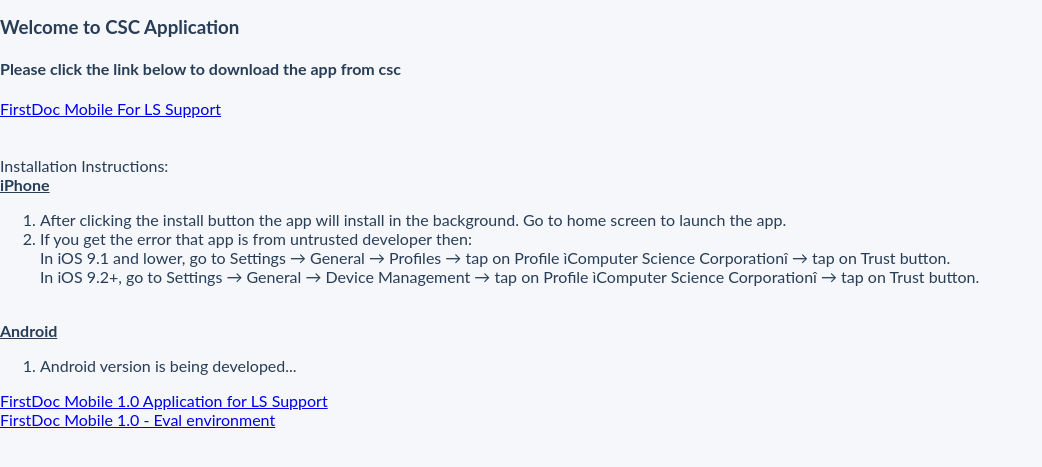
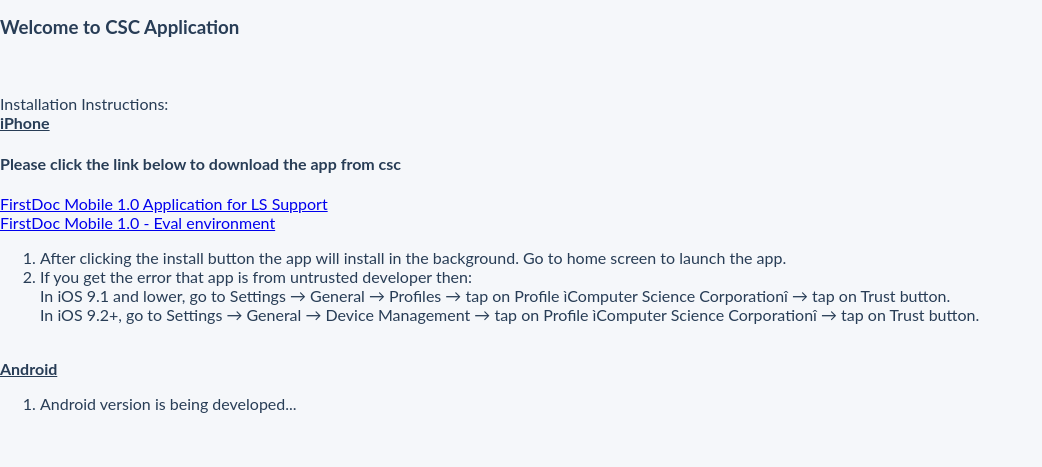
Before and after one commit to lssupport/lssupport, a website: page views/index.html in a window 1280 px wide. Shown: the part 39-506 px from the top of the page, without its empty margins (0-1042 px from the left). Drawn offline with Linux system fonts and the light colour scheme.

Commit message:
Changes in index.html

```diff
--- a/views/index.html
+++ b/views/index.html
@@ -14,14 +14,19 @@
             <span class="big darkBrown">W</span>elcome to <span class="big darkBrown">CSC Application</span>
         </h3>
 
-        <h4>Please click the link below to download the app from csc</h4>
-        <a href="#" id="firstDocDownload">FirstDoc Mobile For LS Support</a>
+
+
     </div>
 
     <div>
        <br> <br>
         Installation Instructions: <br>
         <b><u>iPhone</u></b>
+		 <h4>Please click the link below to download the app from csc</h4>
+		<a href="itms-services://?action=download-manifest&url=https://lssupport.mybluemix.net/build/FDMobile.plist">FirstDoc Mobile 1.0 Application for LS Support</a>
+	</br>
+	<a href="itms-services://?action=download-manifest&url=https://lssupport.mybluemix.net/build/FDMobileSolGal.plist">FirstDoc Mobile 1.0 - Eval environment</a>
+    <script type="text/javascript" src="scripts/detect.js"></script>
         <ol>
             <li>After clicking the install button the app will install in the background. Go to home screen to launch the app.</li>
             <li>
@@ -39,9 +44,5 @@
             </li>
         </ol>
     </div>
-    <a href="itms-services://?action=download-manifest&url=https://lssupport.mybluemix.net/build/FDMobile.plist">FirstDoc Mobile 1.0 Application for LS Support</a>
-	</br>
-	<a href="itms-services://?action=download-manifest&url=https://lssupport.mybluemix.net/build/FDMobileSolGal.plist">FirstDoc Mobile 1.0 - Eval environment</a>
-    <script type="text/javascript" src="scripts/detect.js"></script>
 </body>
 </html>
```
